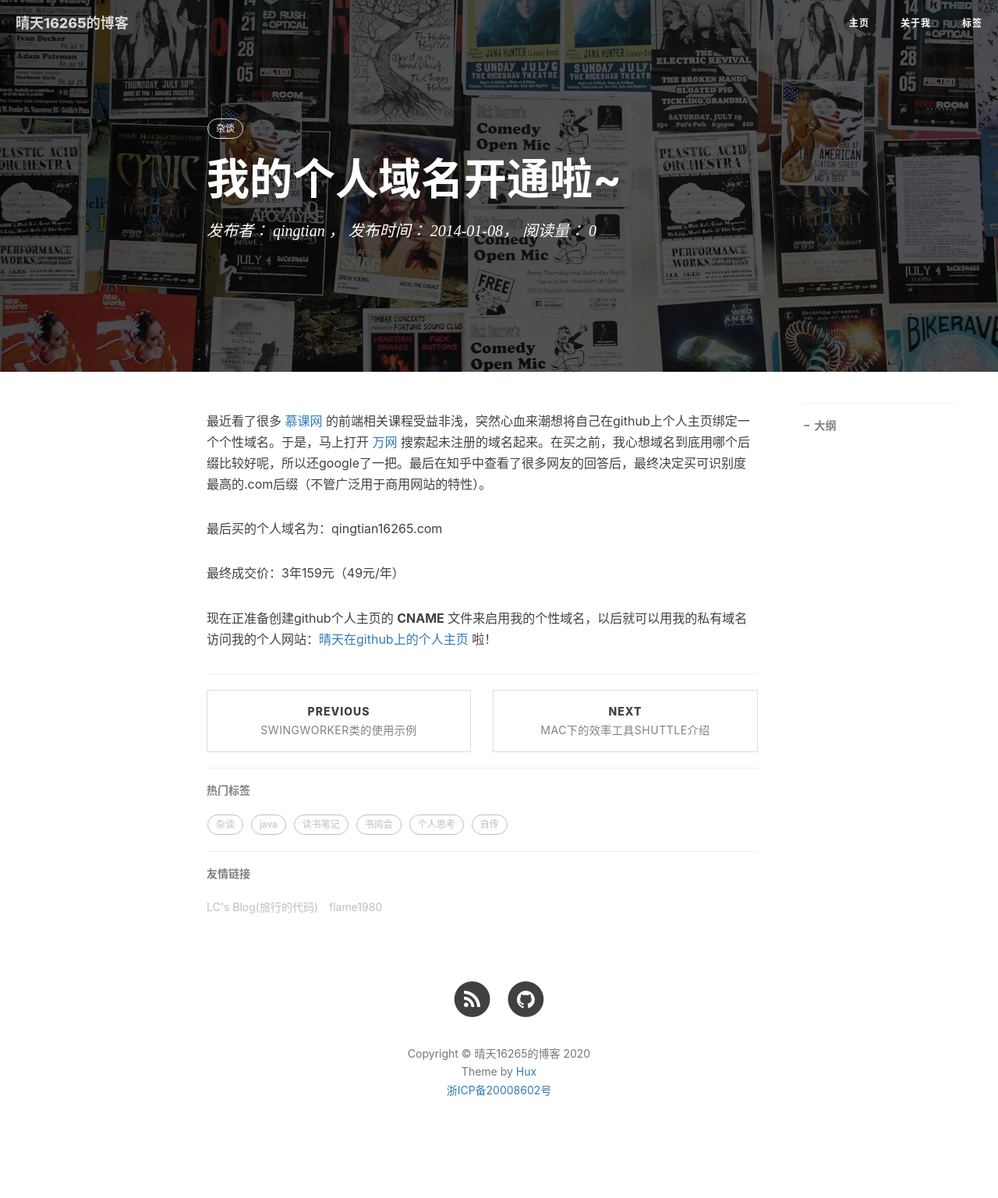
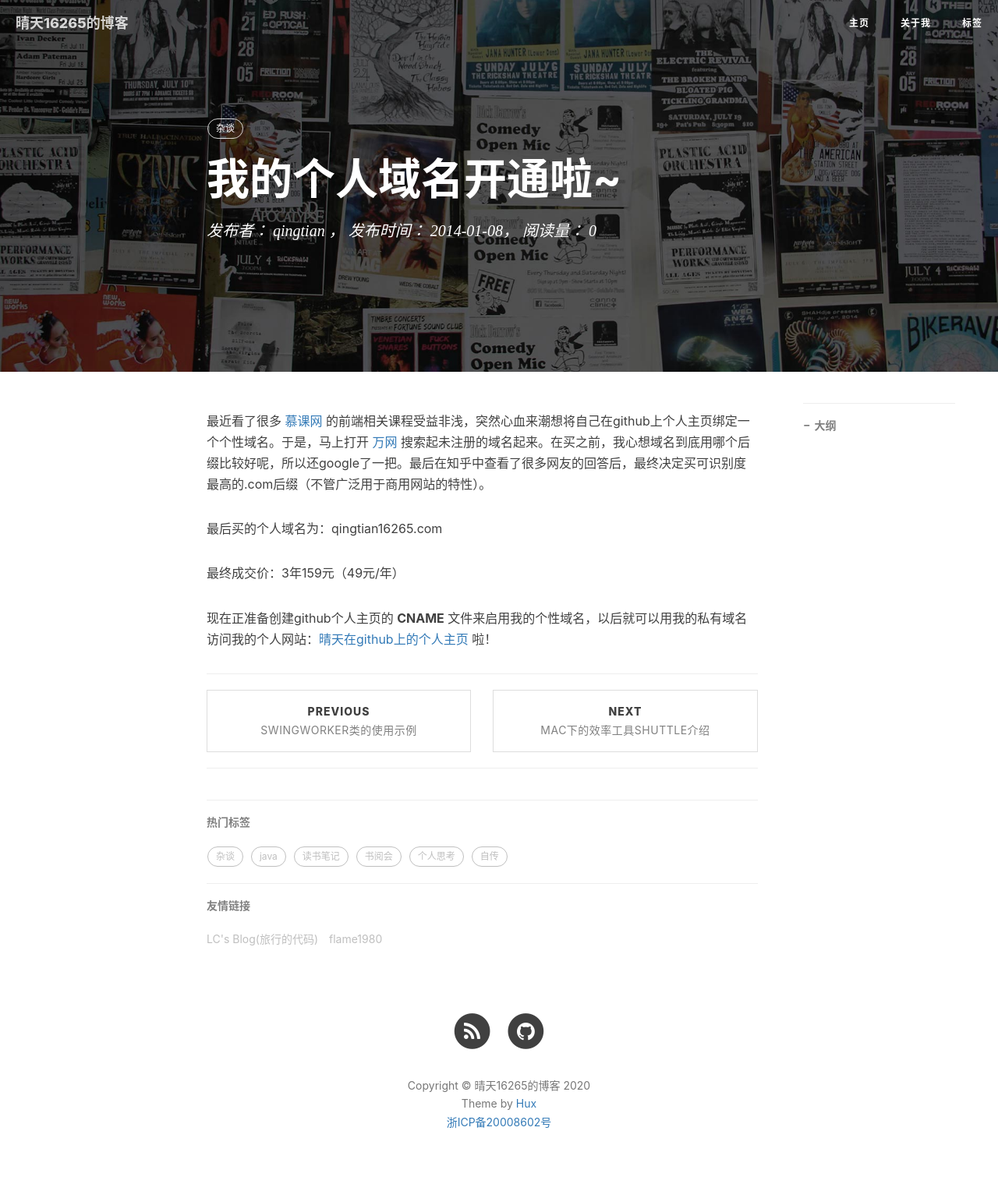
Before and after one commit to qingtian/qingtian.github.com, a Jekyll site: the page built from _posts/2014-11-8-have-a-domain.markdown, in a window 1280 px wide. Shown: the whole page at 78% size. Built offline with Jekyll 4.4.1, drawn with Linux system fonts in a browser that asks for light colours; nearby versions of some CDN libraries; comment, search, counter and statistics services are not loaded; before the commit the page ends 1496 px from its top, so only the background shows below that.

Commit message:
评论显示容器间隔调整

```diff
--- a/_layouts/keynote.html
+++ b/_layouts/keynote.html
@@ -73,6 +73,7 @@
                     {% endif %}
                 </ul>
 
+                <hr>
                 <div id="gitalk-container"></div>
                 <div id="vcomments-container"></div>
             </div>
--- a/_layouts/page.html
+++ b/_layouts/page.html
@@ -30,7 +30,6 @@
                 {{ content }}
 
                 <hr>
-
                 <div id="gitalk-container"></div>
                 <div id="vcomments-container"></div>
             </div>
@@ -82,7 +81,6 @@
                 {{ content }}
 
                 <hr>
-
                 <div id="gitalk-container"></div>
                 <div id="vcomments-container"></div>
     		</div>
--- a/_layouts/post.html
+++ b/_layouts/post.html
@@ -84,6 +84,7 @@
                     {% endif %}
                 </ul>
 
+                <hr>
                 <div id="gitalk-container"></div>
                 <div id="vcomments-container"></div>
             </div>
--- a/less/hux-blog.less
+++ b/less/hux-blog.less
@@ -486,11 +486,6 @@
 		}
 	}
 }
-
-#vcomments-container{
-	margin-top:20px;
-}
-
 // Post Preview Pages (Home Page)
 
 .post-preview {
```
